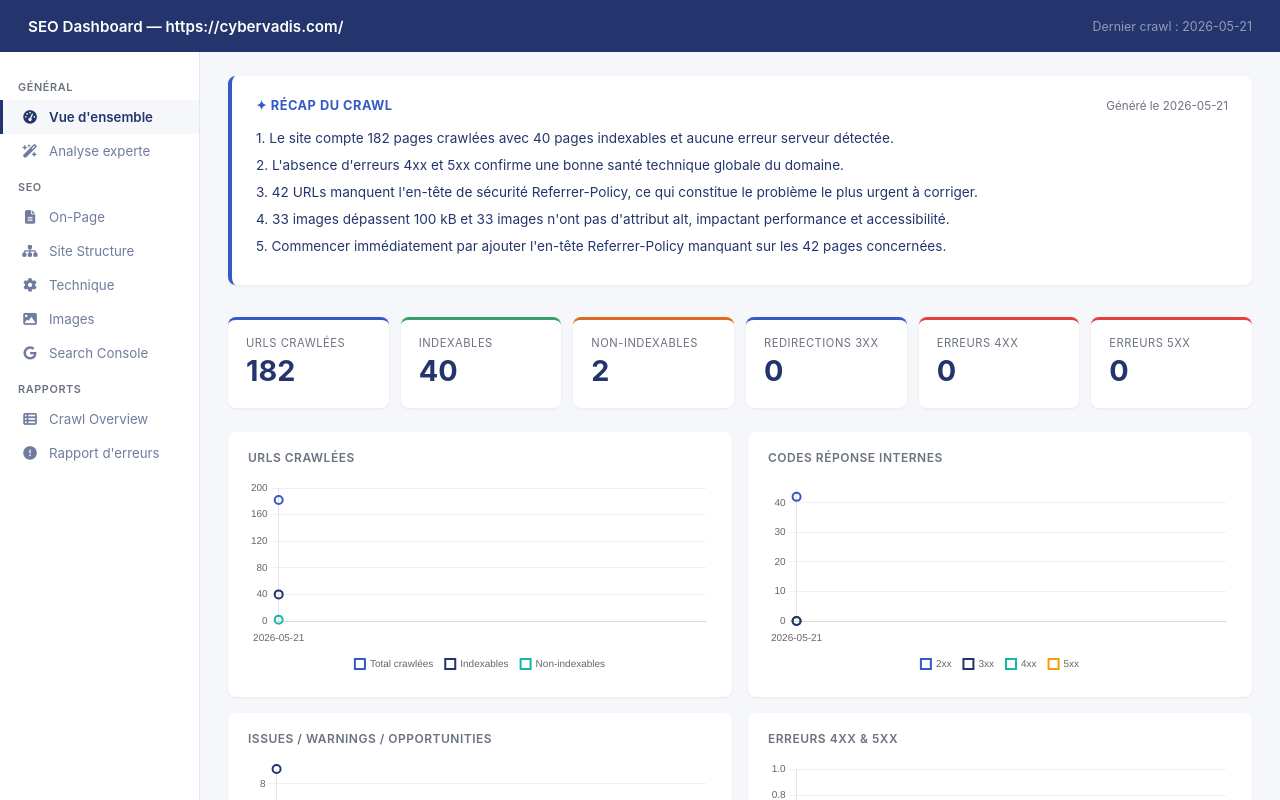
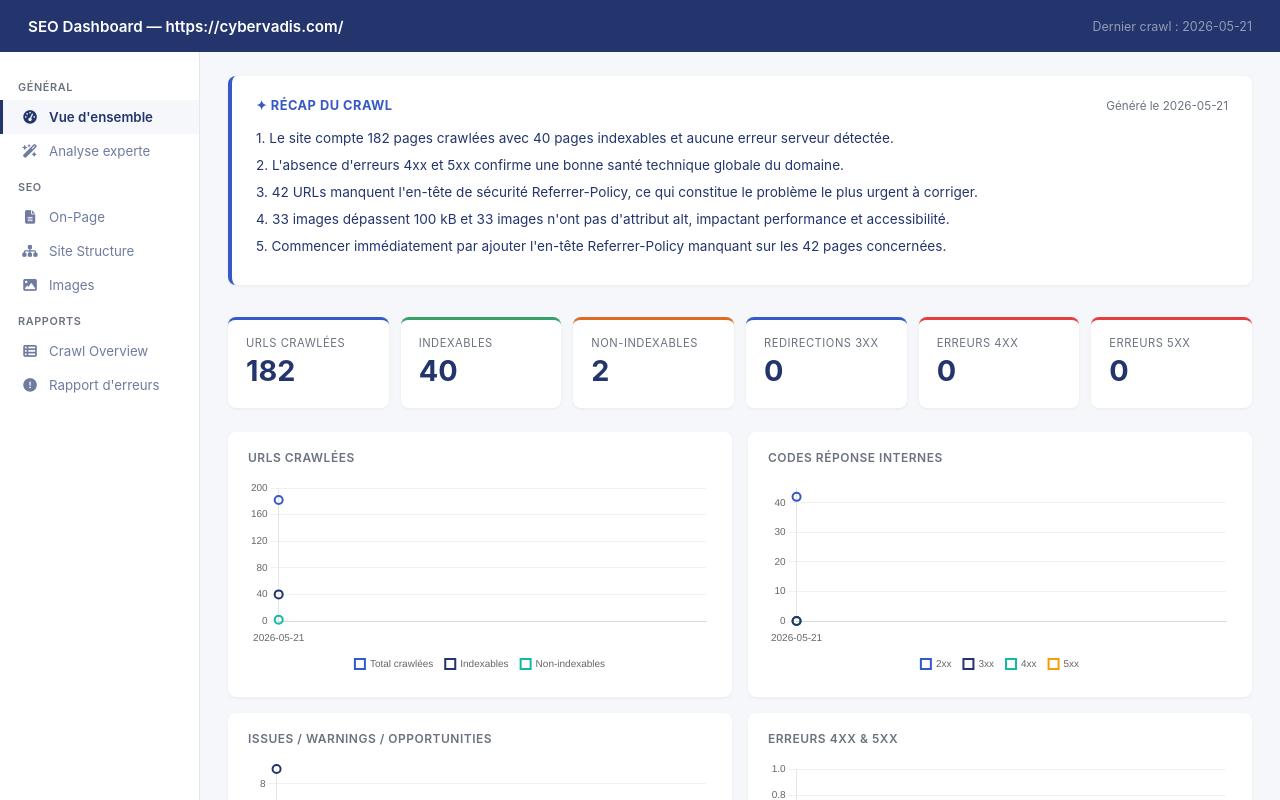
Before and after one commit to willotalexispro/sanity-check-cybervadis, a plain HTML site: page index.html in a window 1280 px wide. Drawn offline with nearby package versions, Linux system fonts and the light colour scheme.

Commit message:
hide Technique and Search Console tabs

```diff
--- a/index.html
+++ b/index.html
@@ -204,9 +204,7 @@
       <div class="nav-section">SEO</div>
       <button class="nav-btn" data-tab="onpage"><span class="nav-icon"><i class="fa-solid fa-file-lines"></i></span>On-Page</button>
       <button class="nav-btn" data-tab="structure"><span class="nav-icon"><i class="fa-solid fa-sitemap"></i></span>Site Structure</button>
-      <button class="nav-btn" data-tab="technique"><span class="nav-icon"><i class="fa-solid fa-gear"></i></span>Technique</button>
       <button class="nav-btn" data-tab="images"><span class="nav-icon"><i class="fa-solid fa-image"></i></span>Images</button>
-      <button class="nav-btn" data-tab="searchconsole"><span class="nav-icon"><i class="fa-brands fa-google"></i></span>Search Console</button>
       <div class="nav-section">Rapports</div>
       <button class="nav-btn" data-tab="crawloverview"><span class="nav-icon"><i class="fa-solid fa-table-list"></i></span>Crawl Overview</button>
       <button class="nav-btn" data-tab="issues"><span class="nav-icon"><i class="fa-solid fa-circle-exclamation"></i></span>Rapport d'erreurs</button>
```
